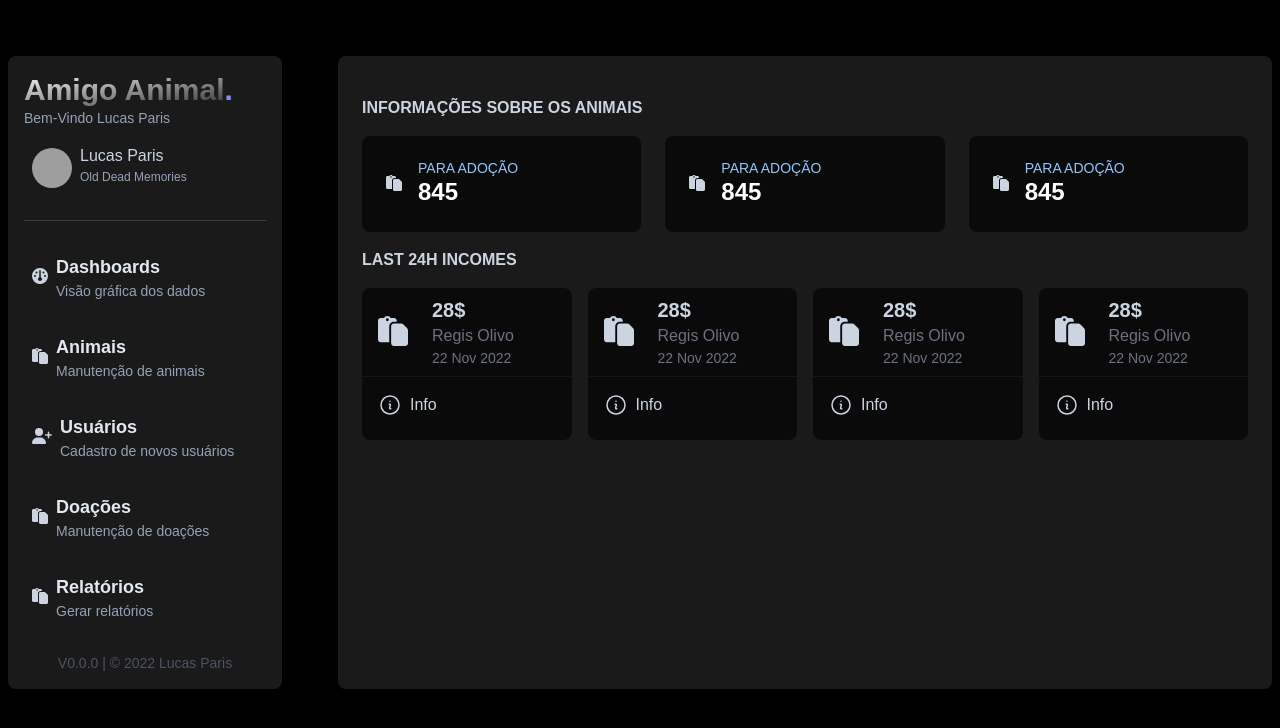
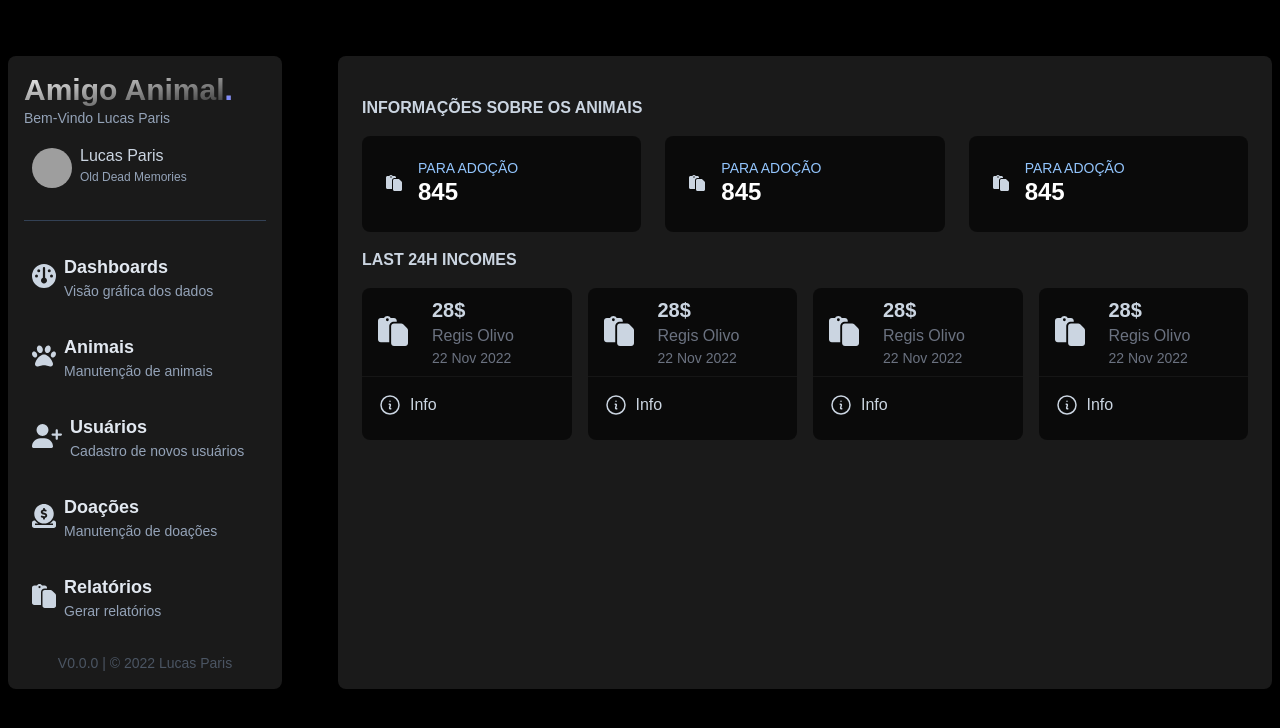
Before and after one commit to lucashparis/animal-friend, a React (Create React App) app in the folder frontend/: page / in a window 1280 px wide. Shown: the top 728 px of the page. Built offline with nearby package versions, Linux system fonts and the light colour scheme; grey boxes are pictures that could not be loaded; a web font is replaced by a local one.

Commit message:
feat: Add new icons

```diff
--- a/frontend/src/components/itemMenu/ItemMenu.jsx
+++ b/frontend/src/components/itemMenu/ItemMenu.jsx
@@ -4,7 +4,7 @@ function ItemMenu(props) {
     return (
         <div href="#" class="hover:bg-white/10 transition duration-150 ease-linear rounded-lg py-3 px-2 group">
             <div class="flex flex-col space-y-2 md:flex-row md:space-y-0 space-x-2 items-center">
-                <div>
+                <div class="text-2xl">
                     {props.icon}
                 </div>
                 <div>
--- a/frontend/src/components/sidebar/Sidebar.jsx
+++ b/frontend/src/components/sidebar/Sidebar.jsx
@@ -1,4 +1,4 @@
-import { faFileClipboard, faGauge, faUserPlus } from '@fortawesome/free-solid-svg-icons';
+import { faCircle, faCircleDollarToSlot, faFileClipboard, faGauge, faHandsHolding, faHandsHoldingChild, faHandsHoldingCircle, faPaw, faUserPlus } from '@fortawesome/free-solid-svg-icons';
 import { FontAwesomeIcon } from '@fortawesome/react-fontawesome';
 import { Link } from 'react-router-dom';
 import '../../pages/Home/index.css';
@@ -22,9 +22,9 @@ function Sidebar(props) {
             <hr class="my-2 border-slate-700" />
             <div id="menu" class="flex flex-col space-y-2 my-5">
                 <Link to={'/'}><ItemMenu icon={<FontAwesomeIcon icon={faGauge} />} name={'Dashboards'} description={'Visão gráfica dos dados'} /></Link>
-                <Link to={'/animal'}><ItemMenu icon={<FontAwesomeIcon icon={faFileClipboard} />} name={'Animais'} description={'Manutenção de animais'} /></Link>
+                <Link to={'/animal'}><ItemMenu icon={<FontAwesomeIcon icon={faPaw} />} name={'Animais'} description={'Manutenção de animais'} /></Link>
                 <Link to={'/usuario'}><ItemMenu icon={<FontAwesomeIcon icon={faUserPlus} />} name={'Usuários'} description={'Cadastro de novos usuários'} /></Link>
-                <Link to={'/doacao'}><ItemMenu icon={<FontAwesomeIcon icon={faFileClipboard} />} name={'Doações'} description={'Manutenção de doações'} /></Link>
+                <Link to={'/doacao'}><ItemMenu icon={<FontAwesomeIcon icon={faCircleDollarToSlot} />} name={'Doações'} description={'Manutenção de doações'} /></Link>
                 <Link to={'/relatorio'}><ItemMenu icon={<FontAwesomeIcon icon={faFileClipboard} />} name={'Relatórios'} description={'Gerar relatórios'} /></Link>
             </div>
             <Version version={'V0.0.0'} author={'Lucas Paris'} />
```
